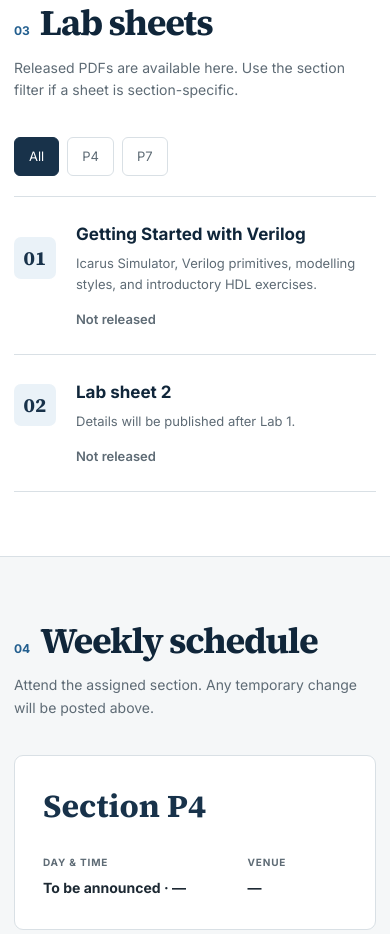
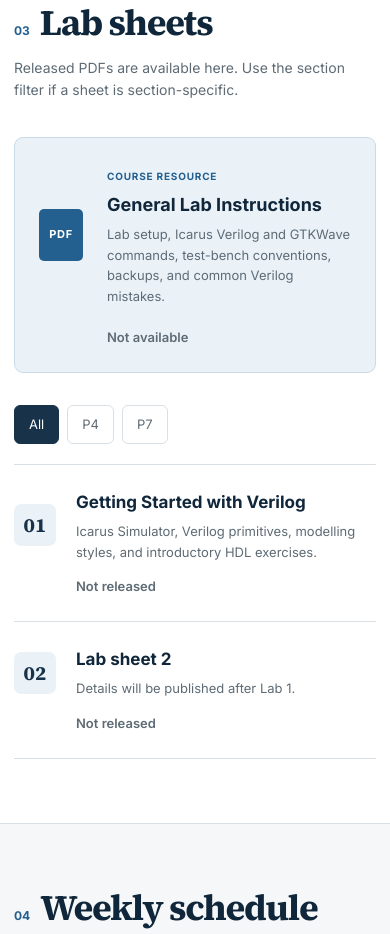
Before and after one commit to au-svt/ca-lab-2026f, a website: page public/index.html in a window 390 px wide. Shown: the part 2172-3106 px from the top of the page. Drawn offline with Linux system fonts and the light colour scheme; no server answers; files whose address does not match are found by name.

Commit message:
Publish general lab instructions (#4)
Co-authored-by: Aniket Upadhyay <h20171005@pilani.bits-pilani.ac.in>

```diff
--- a/content/content.json
+++ b/content/content.json
@@ -19,6 +19,17 @@
     { "label": "Announcements", "target": "#announcements" },
     { "label": "Lab schedule", "target": "#schedule" },
     { "label": "Course policies", "target": "#policies" }
+  ],
+  "resources": [
+    {
+      "id": "general-lab-instructions",
+      "title": "General Lab Instructions",
+      "summary": "Lab setup, Icarus Verilog and GTKWave commands, test-bench conventions, backups, and common Verilog mistakes.",
+      "file": "general-lab-instructions.pdf",
+      "fileSize": "413 KB",
+      "releaseAt": "2026-08-18T00:00:00+05:30",
+      "visibility": "public"
+    }
   ],
   "announcements": [
     {
--- a/public/assets/app.js
+++ b/public/assets/app.js
@@ -23,6 +23,7 @@ function render(content) {
   $('[data-hero-eyebrow]').textContent = content.hero.eyebrow;
   $('[data-hero-intro]').textContent = content.hero.intro;
   $('[data-updated]').textContent = formatDate(content.updatedAt);
+  $('[data-resources]').innerHTML = (content.resources || []).map(item => `<article class="resource-card"><div class="resource-icon" aria-hidden="true">PDF</div><div><span class="resource-label">COURSE RESOURCE</span><h3>${escapeHtml(item.title)}</h3><p>${escapeHtml(item.summary)}</p></div>${item.available ? `<a class="button button-primary" href="${encodeURI(item.file)}" download>Download PDF</a>` : '<span class="download" aria-disabled="true">Not available</span>'}</article>`).join('');
   renderLabs();
   $('[data-announcements]').innerHTML = content.announcements.map(item => `<article class="announcement ${escapeHtml(item.level)}"><time class="announcement-date" datetime="${escapeHtml(item.date)}">${formatDate(item.date)}</time><div><h3>${escapeHtml(item.title)}</h3><p>${escapeHtml(item.body)}</p></div><span class="audience">${escapeHtml(item.audience)}</span></article>`).join('') || '<div class="empty-state">No announcements right now.</div>';
   $('[data-schedule]').innerHTML = content.schedule.map(item => `<article class="schedule-card"><h3>Section ${escapeHtml(item.section)}</h3><div class="schedule-details"><div><span>DAY & TIME</span><strong>${escapeHtml(item.day)} · ${escapeHtml(item.time)}</strong></div><div><span>VENUE</span><strong>${escapeHtml(item.venue)}</strong></div></div></article>`).join('');
--- a/public/assets/styles.css
+++ b/public/assets/styles.css
@@ -65,6 +65,12 @@ h2 { margin:0; color:var(--navy-dark); font:700 clamp(36px,5vw,50px)/1.1 var(--s
 .live-meta a { color:var(--blue); }
 
 .announcement-list,.labs-list { border-top:1px solid var(--line); }
+.resource-list { margin-bottom:32px; }
+.resource-card { display:grid; grid-template-columns:64px minmax(0,1fr) auto; gap:20px; padding:24px; align-items:center; background:var(--blue-soft); border:1px solid #c9dbe8; border-radius:9px; }
+.resource-icon { width:54px; height:62px; display:grid; place-items:center; color:white; background:var(--blue); border-radius:5px; font-size:11px; font-weight:700; letter-spacing:.06em; }
+.resource-label { color:var(--blue); font-size:10px; font-weight:700; letter-spacing:.08em; }
+.resource-card h3 { margin:3px 0 4px; color:var(--navy-dark); font-size:18px; }
+.resource-card p { margin:0; color:var(--muted); font-size:13px; }
 .announcement { display:grid; grid-template-columns:130px minmax(0,1fr) 100px; gap:28px; padding:26px 0; border-bottom:1px solid var(--line); }
 .announcement-date { color:var(--muted); font-size:13px; }
 .announcement h3 { margin:0 0 7px; color:var(--navy-dark); font-size:18px; }
@@ -122,6 +128,9 @@ footer { padding:34px 0; color:#dce6ed; background:var(--navy-dark); }
   .live-board { padding:22px 20px; } .live-meta { flex-direction:column; gap:5px; }
   .announcement { grid-template-columns:1fr; gap:8px; } .audience { justify-self:start; }
   .lab-row { grid-template-columns:48px minmax(0,1fr); gap:14px; } .lab-number { width:42px; height:42px; }
+  .resource-card { grid-template-columns:48px minmax(0,1fr); }
+  .resource-icon { width:44px; height:52px; }
+  .resource-card .button { grid-column:2; justify-self:start; }
   .download { grid-column:2; justify-self:start; }
   .schedule-grid { grid-template-columns:1fr; }
   .footer-inner { grid-template-columns:1fr; } .footer-inner p:last-child { text-align:left; }
--- a/public/index.html
+++ b/public/index.html
@@ -60,6 +60,7 @@
       <section class="section" id="lab-sheets">
         <div class="container">
           <div class="section-heading"><div><span class="section-number">03</span><h2>Lab sheets</h2></div><p>Released PDFs are available here. Use the section filter if a sheet is section-specific.</p></div>
+          <div class="resource-list" data-resources></div>
           <div class="filter-row" role="group" aria-label="Filter lab sheets by section"><button class="filter is-active" type="button" data-filter="all">All</button><button class="filter" type="button" data-filter="P4">P4</button><button class="filter" type="button" data-filter="P7">P7</button></div>
           <div class="labs-list" data-labs aria-live="polite"><div class="empty-state">Loading lab sheets…</div></div>
         </div>
```
Also changed, not shown: scripts/build.mjs (+17 -10 lines), README.md, 1 other file.
